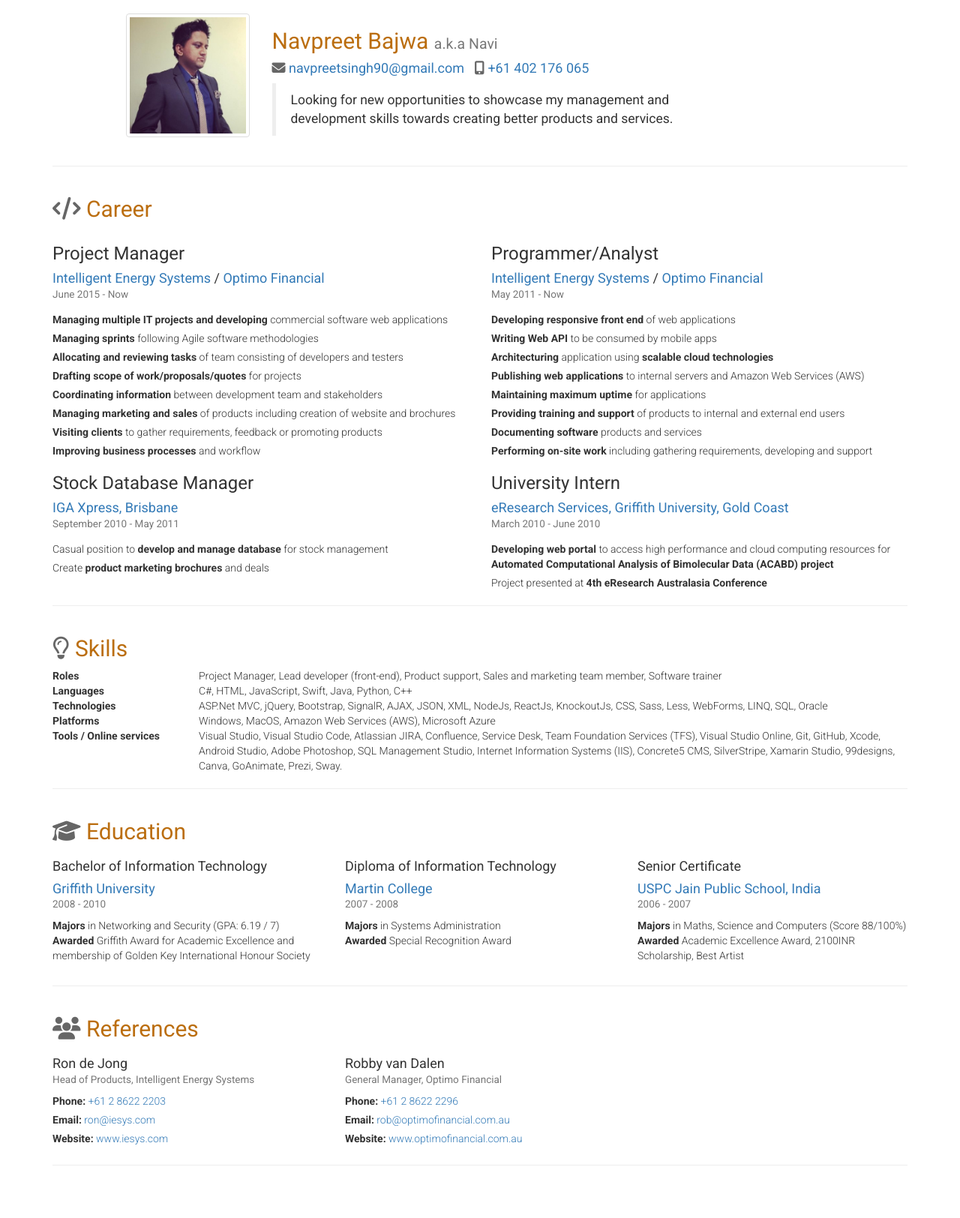
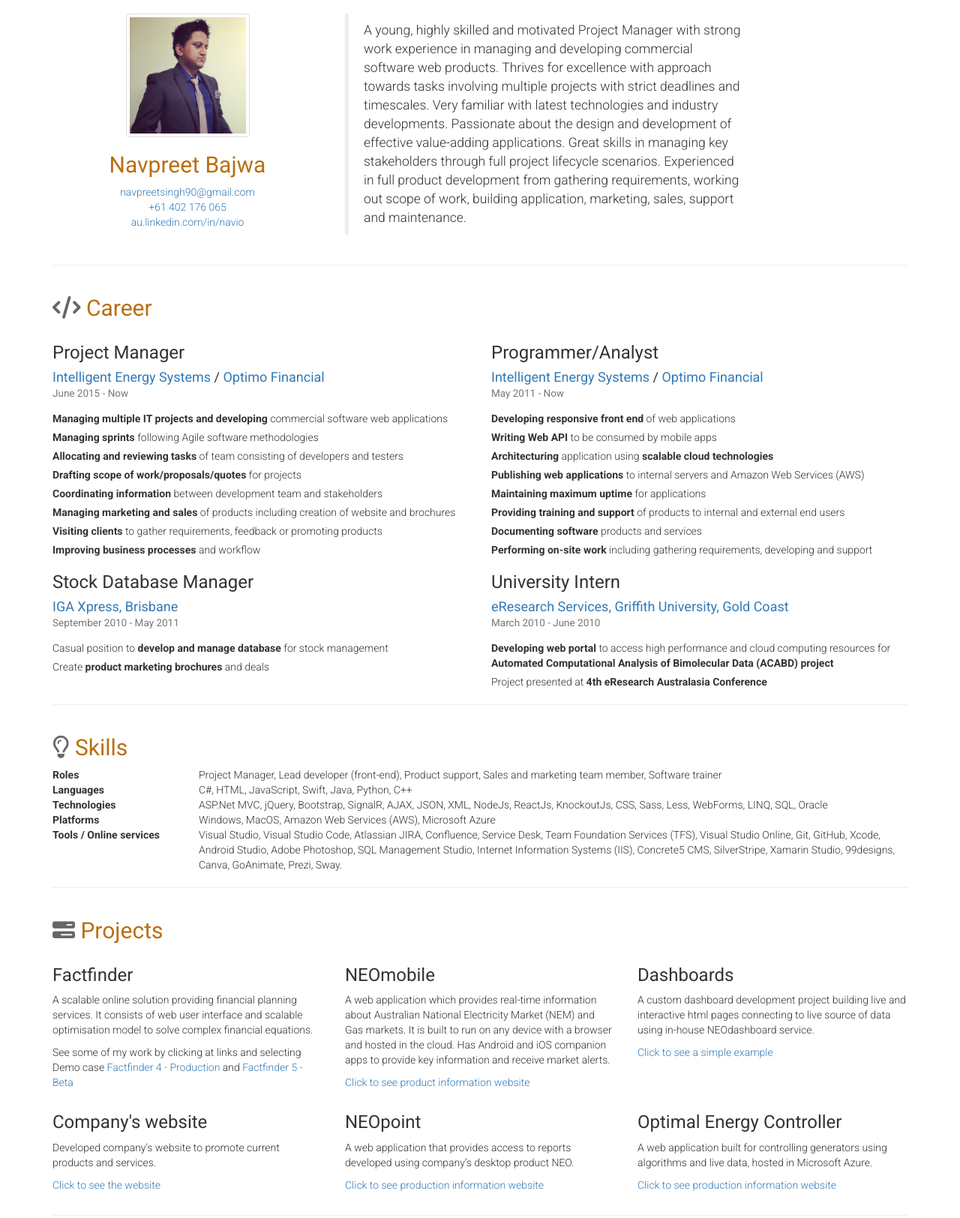
Before and after one commit to navi2601/navi2601.github.io, a plain HTML site: page index.html in a window 1280 px wide. Shown: the part 54-1678 px from the top of the page at 75% size. Drawn offline with nearby package versions, Linux system fonts and the light colour scheme.

Commit message:
Content change

```diff
--- a/index.html
+++ b/index.html
@@ -27,25 +27,36 @@
 	</div>
 	<div class="container">
 		<section id="Summary" class="row">
-			<div class="col-sm-2 col-sm-offset-1">
+
+
+			<div class="col-sm-4 text-center">
 				<img src="images/profile.jpg" alt="Navi" class="img-thumbnail" style="max-width:165px;" />
+				<h2>Navpreet Bajwa </h2>
+				<div>
+					<a href="mailto:navpreetsingh90@gmail.com">
+						navpreetsingh90@gmail.com
+						</a>
+				</div>
+				<div>
+					<a href="tel:+61402176065">
+						+61 402 176 065
+						</a>
+				</div>
+				<div>
+					<a href="https://au.linkedin.com/in/navio">
+						au.linkedin.com/in/navio
+						</a>
+				</div>
+
 			</div>
-			<div class="col-sm-7">
-				<h2>Navpreet Bajwa <small>a.k.a Navi</small></h2>
-
-				<h4>
-					<a class="navbar-contact" href="mailto:navpreetsingh90@gmail.com">
-						<i class="fa fa-envelope"></i>
-						<span> navpreetsingh90@gmail.com</span>
-					</a> &nbsp;
-					<a class="navbar-contact" href="tel:+61402176065">
-						<i class="fa fa-mobile"></i>
-						<span>+61 402 176 065</span>
-					</a>
-				</h4>
-
-				<blockquote style="font-weight:normal;margin-top:10px;">
-					Looking for new opportunities to showcase my management and development skills towards creating better products and services.
+			<div class="col-sm-6">
+				<blockquote>
+					A young, highly skilled and motivated Project Manager with strong work experience in managing and developing commercial software
+					web products. Thrives for excellence with approach towards tasks involving multiple projects with strict deadlines and
+					timescales. Very familiar with latest technologies and industry developments. Passionate about the design and development
+					of effective value-adding applications. Great skills in managing key stakeholders through full project lifecycle scenarios.
+					Experienced in full product development from gathering requirements, working out scope of work, building application,
+					marketing, sales, support and maintenance.
 				</blockquote>
 			</div>
 		</section>
@@ -148,7 +159,8 @@
 						<b>Technologies</b>
 					</div>
 					<div class="col-sm-10">
-						ASP.Net MVC, jQuery, Bootstrap, SignalR, AJAX, JSON, XML, NodeJs, ReactJs, KnockoutJs, CSS, Sass, Less, WebForms, LINQ, SQL, Oracle
+						ASP.Net MVC, jQuery, Bootstrap, SignalR, AJAX, JSON, XML, NodeJs, ReactJs, KnockoutJs, CSS, Sass, Less, WebForms, LINQ, SQL,
+						Oracle
 					</div>
 				</div>
 				<div class="row">
@@ -165,39 +177,86 @@
 					</div>
 					<div class="col-sm-10">
 						Visual Studio, Visual Studio Code, Atlassian JIRA, Confluence, Service Desk, Team Foundation Services (TFS), Visual Studio
-						Online, Git, GitHub, Xcode, Android Studio, Adobe Photoshop, SQL Management Studio, Internet
-						Information Systems (IIS), Concrete5 CMS, SilverStripe, Xamarin Studio, 99designs, Canva, GoAnimate, Prezi, Sway.
+						Online, Git, GitHub, Xcode, Android Studio, Adobe Photoshop, SQL Management Studio, Internet Information Systems (IIS),
+						Concrete5 CMS, SilverStripe, Xamarin Studio, 99designs, Canva, GoAnimate, Prezi, Sway.
 					</div>
 				</div>
 			</div>
 		</section>
 		<hr/>
-		<!--<section id="Projects" class="row">
+		<section id="Projects" class="row">
 			<div class="col-sm-12">
 				<h2><i class="fa fa-tasks"></i> Projects</h2>
 				<div class="row">
 					<div class="col-sm-4">
 						<h3>Factfinder</h3>
+						<p>
+							A scalable online solution providing financial planning services. It consists of web user interface and scalable optimisation
+							model to solve complex financial equations.
+						</p>
+						<p>
+							See some of my work by clicking at links and selecting Demo case
+
+							<a target="_blank" href="http://factfinder.optimopathfinder.com.au/">Factfinder 4 - Production</a> and
+							<a target="_blank" href="http://ff5.optimopathfinder.com.au/">Factfinder 5 - Beta</a>
+						</p>
 					</div>
 					<div class="col-sm-4">
 						<h3>NEOmobile</h3>
+						<p>
+							A web application which provides real-time information about Australian National Electricity Market (NEM) and Gas markets.
+							It is built to run on any device with a browser and hosted in the cloud. Has Android and iOS companion apps to provide
+							key information and receive market alerts.
+						</p>
+						<p>
+							<a target="_blank" href="http://products.iesys.com/Home/NEOmobile">Click to see product information website</a>
+						</p>
+					</div>
+					<div class="col-sm-4">
+						<h3>Dashboards</h3>
+						<p>
+							A custom dashboard development project building live and interactive html pages connecting to live source of data using in-house
+							NEOdashboard service.
+						</p>
+						<p>
+							<a target="_blank" href="http://products.iesys.com/Home/Dashboards">Click to see a simple example</a>
+						</p>
+					</div>
+				</div>
+				<div class="row">
+					<div class="col-sm-4">
+						<h3>Company's website</h3>
+						<p>
+							Developed company’s website to promote current products and services.
+						</p>
+						<p>
+							<a href="http://products.iesys.com" target="_blank">Click to see the website</a>
+						</p>
 					</div>
 					<div class="col-sm-4">
 						<h3>NEOpoint</h3>
+						<p>
+							A web application that provides access to reports developed using company’s desktop product NEO.
+						</p>
+						<p>
+							<a href="http://products.iesys.com/Home/NEOpoint">Click to see production information website</a>
+						</p>
 					</div>
+
+
 					<div class="col-sm-4">
-						<h3>Dashboards</h3>
-					</div>
-					<div class="col-sm-4">
-						<h3>Company's website</h3>
-					</div>
-					<div class="col-sm-4">
-						<h3>Other projects</h3>
+						<h3>Optimal Energy Controller</h3>
+						<p>
+							A web application built for controlling generators using algorithms and live data, hosted in Microsoft Azure.
+						</p>
+						<p>
+							<a href="http://products.iesys.com/Home/OEC">Click to see production information website</a>
+						</p>
 					</div>
 				</div>
 			</div>
 		</section>
-		<hr/>-->
+		<hr/>
 		<section id="Education" class="row">
 			<div class="col-sm-12">
 				<h2><i class="fa fa-graduation-cap"></i> Education</h2>
```
